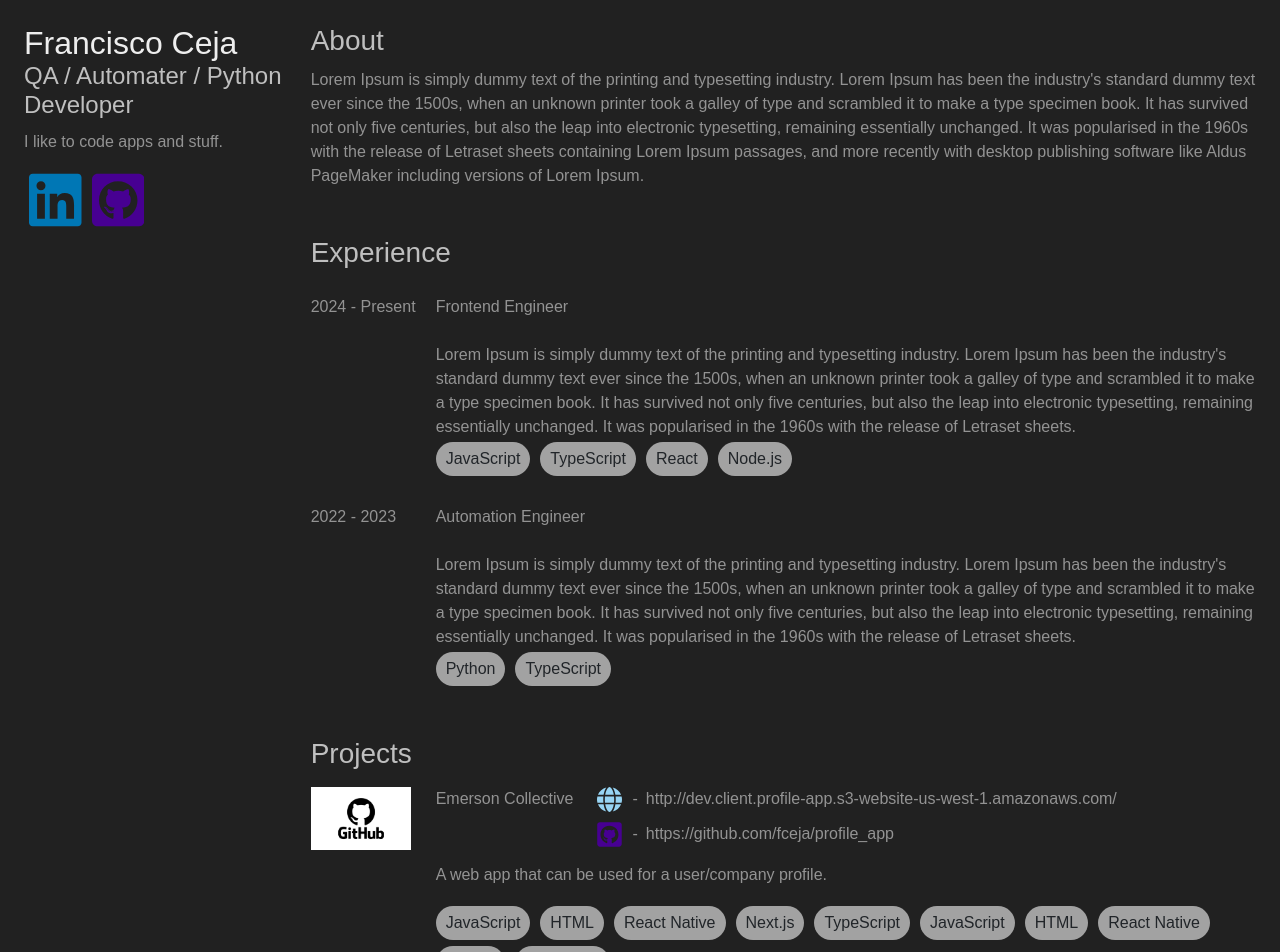
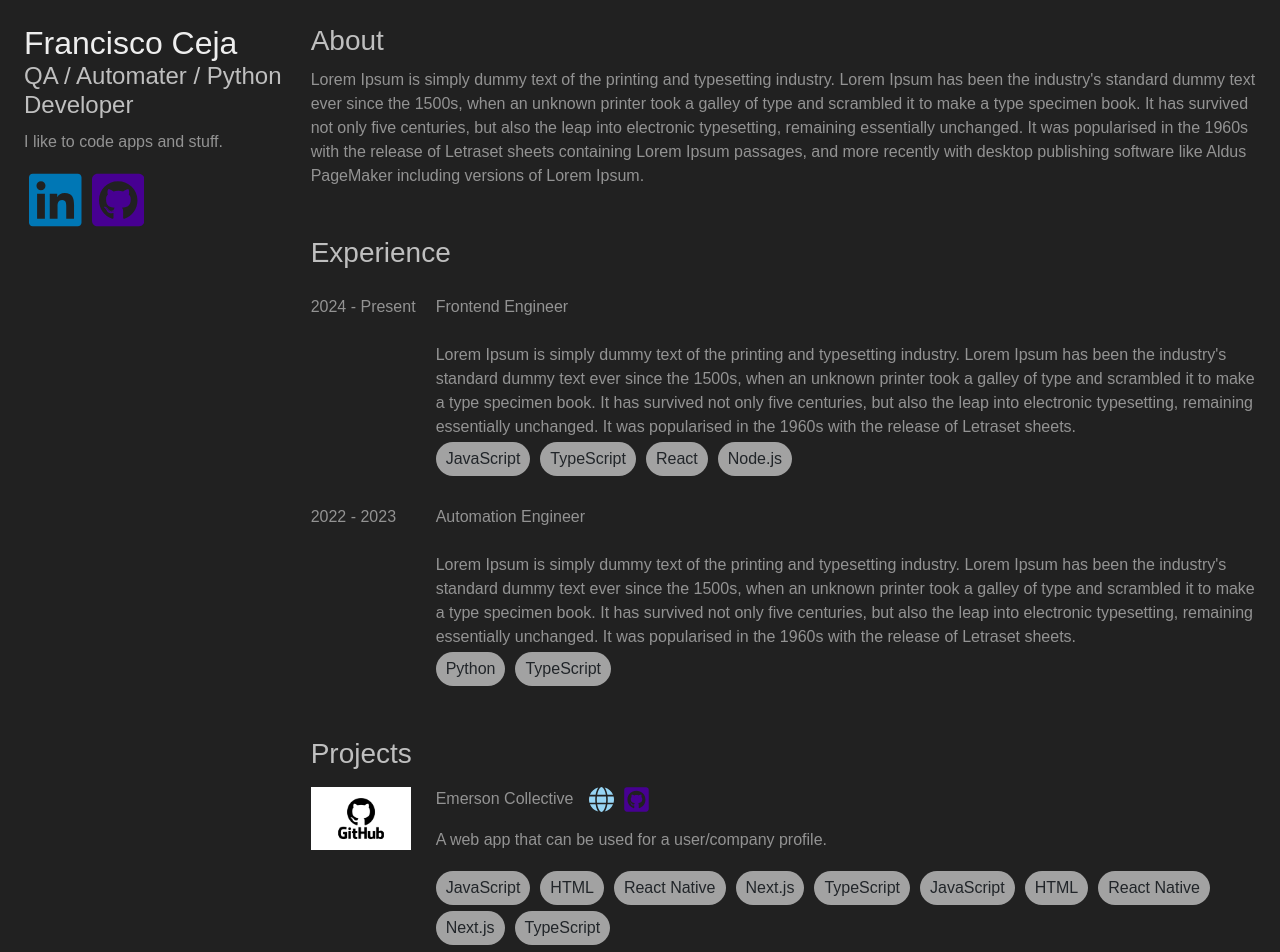
Before and after one commit to fceja/fceja.com_v2, a React (Vite) app: page / in a window 1280 px wide. Shown: the top 952 px of the page. Built offline with nearby package versions, Linux system fonts and the light colour scheme.

Commit message:
hide project link url on homepage

```diff
--- a/src/scss/common/components/ProjectLinks.scss
+++ b/src/scss/common/components/ProjectLinks.scss
@@ -6,10 +6,10 @@
     width: 60px;
 }
 
-@media(min-width: $breakpoint-md) {
-    .home-proj-link:last-child {
-        margin: 10px 0 0 0;
-    }
+.home-proj-hyphen,
+.home-proj-url-link {
+    display: none;
+    background-color: yellow;
 }
 
 .home-proj-github-link {
--- a/src/ts/common/components/ProjectLinks.tsx
+++ b/src/ts/common/components/ProjectLinks.tsx
@@ -29,8 +29,8 @@ const ProjectLinks = (props: ProjectLinksProps) => {
                     <path d={svgData.path} />
                 </svg>
             </a>
-            <span className="hyphen d-none d-md-block">-</span>
-            <span className="url-link d-none d-md-block ms-2">{linkData.url}</span>
+            <span className={`${className}-hyphen`}>-</span>
+            <span className={`${className}-url-link ms-2`}>{linkData.url}</span>
         </>
     )
 };
--- a/src/ts/components/home/PinnedProjectCardsList.tsx
+++ b/src/ts/components/home/PinnedProjectCardsList.tsx
@@ -23,17 +23,17 @@ const PinnedProjectCardsList = () => {
                         id={`home-proj-card-${i}`}
                         className={"mt-3 d-md-flex flex-md-row-reverse"}>
                         <div className="home-proj-details">
-                            <div className="home-proj-header d-flex">
+                            <div className="home-proj-header d-flex flex-wrap">
                                 <a
                                     href={proj.links[0].url}
                                     target="_blank"
-                                    className="home-proj-title-link hover-text"
+                                    className="home-proj-title-link hover-text me-3"
                                     onMouseEnter={() => handleHover(true, i)}
                                     onMouseLeave={() => handleHover(false, i)}
                                 >
                                     {proj.title}
                                 </a>
-                                <div className="home-proj-header-links d-flex d-md-block ms-4">
+                                <div className="home-proj-header-links d-flex">
                                     {proj.links.map((linkData, j) => {
                                         return (
                                             <div
--- a/src/ts/components/home/semantic/AboutSection.tsx
+++ b/src/ts/components/home/semantic/AboutSection.tsx
@@ -1,7 +1,7 @@
 import "@scss/components/home/semantic/AboutSection.scss"
 import { aboutContent } from "@content/HomePageContent"
 
-const HomeAboutSection = () => {
+const AboutSection = () => {
     return (
         <section className="about">
             <h2>About</h2>
@@ -9,4 +9,4 @@ const HomeAboutSection = () => {
         </section>
     )
 }
-export default HomeAboutSection
+export default AboutSection
--- a/src/ts/components/home/semantic/ExperienceSection.tsx
+++ b/src/ts/components/home/semantic/ExperienceSection.tsx
@@ -1,7 +1,7 @@
 import "@scss/components/home/semantic/ExperienceSection.scss"
 import ExperienceCardsList from "@components/home/ExperienceCardsList"
 
-const HomeExperienceSection = () => {
+const ExperienceSection = () => {
     return (
         <section className="experience mt-5">
             <h2>Experience</h2>
@@ -9,4 +9,4 @@ const HomeExperienceSection = () => {
         </section>
     )
 }
-export default HomeExperienceSection
+export default ExperienceSection
--- a/src/ts/components/home/semantic/HomeMain.tsx
+++ b/src/ts/components/home/semantic/HomeMain.tsx
@@ -1,6 +1,6 @@
-import HomeAboutSection from "@components/home/semantic/AboutSection"
-import HomeExperienceSection from "@components/home/semantic/ExperienceSection"
-import HomePinnedProjectsSection from "@components/home/semantic/PinnedProjectsSection"
+import AboutSection from "@components/home/semantic/AboutSection"
+import ExperienceSection from "@components/home/semantic/ExperienceSection"
+import PinnedProjectsSection from "@components/home/semantic/PinnedProjectsSection"
 import ArchivedProjectsLink from "@components/home/ArchivedProjectsLink"
 
 
@@ -10,9 +10,9 @@ const HomeMain = () => {
             className="w-100 mt-3 mt-lg-0 mx-lg-auto"
             style={{ maxWidth: "1000px" }}
         >
-            <HomeAboutSection />
-            <HomeExperienceSection />
-            <HomePinnedProjectsSection />
+            <AboutSection />
+            <ExperienceSection />
+            <PinnedProjectsSection />
             <ArchivedProjectsLink />
         </main >
     )
--- a/src/ts/components/home/semantic/PinnedProjectsSection.tsx
+++ b/src/ts/components/home/semantic/PinnedProjectsSection.tsx
@@ -1,7 +1,7 @@
 import "@scss/components/home/semantic/PinnedProjectsSection.scss"
 import PinnedProjectCardsList from "@components/home/PinnedProjectCardsList"
 
-const HomePinnedProjectsSection = () => {
+const PinnedProjectsSection = () => {
     return (
         <section className="home-projects mt-5">
             <h2>Projects</h2>
@@ -9,4 +9,4 @@ const HomePinnedProjectsSection = () => {
         </section >
     )
 }
-export default HomePinnedProjectsSection
+export default PinnedProjectsSection
```
